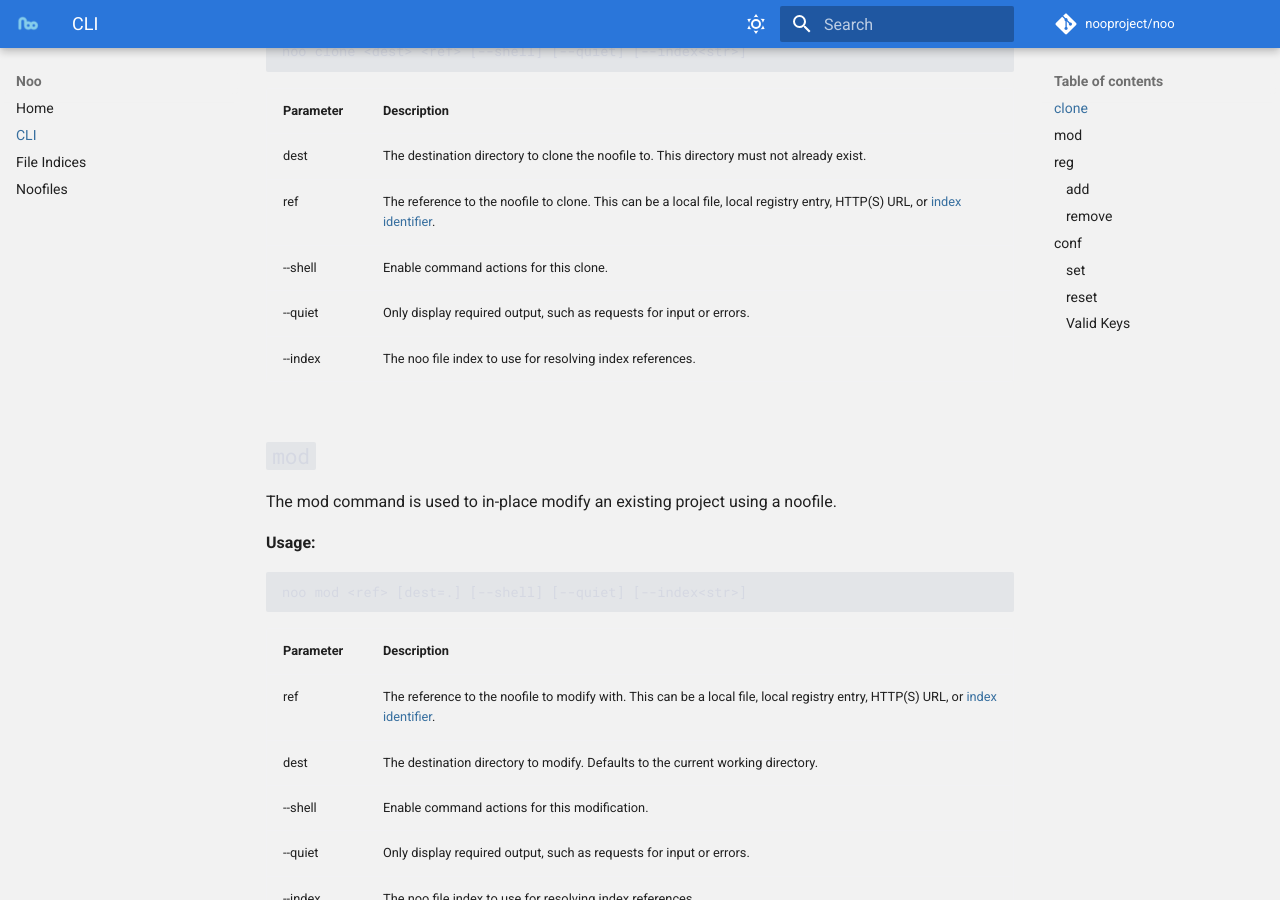
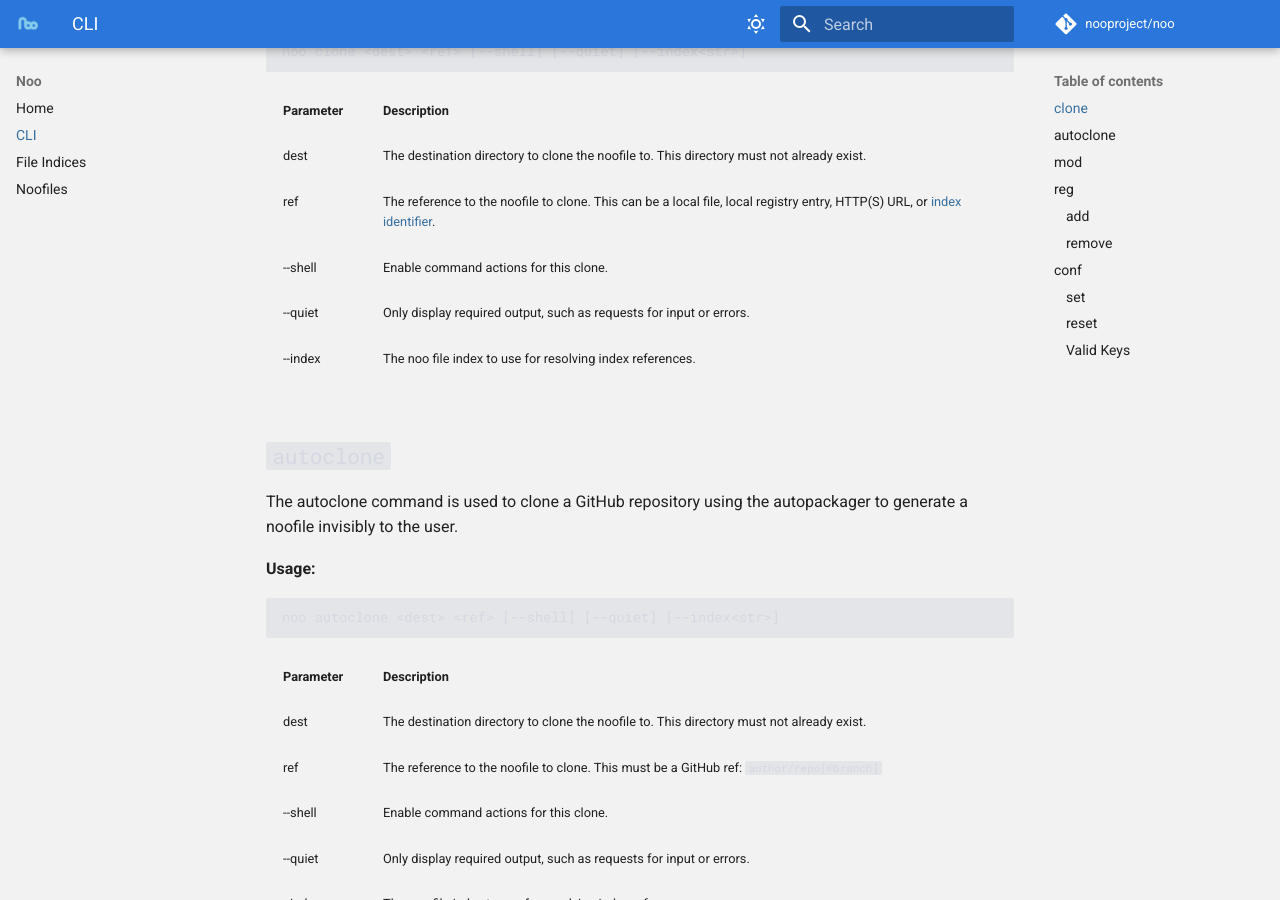
Before and after one commit to nooproject/noo, an MkDocs documentation site: the page built from docs/cli.md, in a window 1280 px wide and 900 px high, scrolled down 373 px. Built offline with MkDocs 1.6.1 and Material for MkDocs 9.7.7, drawn with Linux system fonts in a browser that asks for light colours; comment, search, counter and statistics services are not loaded.

Commit message:
chore: add autoclone to cli docs

```diff
--- a/docs/cli.md
+++ b/docs/cli.md
@@ -17,6 +17,22 @@ The clone command is used to clone a noofile from a noofile 'ref'.
 | --shell   | Enable command actions for this clone.                                                                                                 |
 | --quiet   | Only display required output, such as requests for input or errors.                                                                    |
 | --index   | The noo file index to use for resolving index references.                                                                              |
+
+## `autoclone`
+
+The autoclone command is used to clone a GitHub repository using the autopackager to generate a noofile invisibly to the user.
+
+**Usage:**
+
+    noo autoclone <dest> <ref> [--shell] [--quiet] [--index<str>]
+
+| Parameter | Description                                                                               |
+|-----------|-------------------------------------------------------------------------------------------|
+| dest      | The destination directory to clone the noofile to. This directory must not already exist. |
+| ref       | The reference to the noofile to clone. This must be a GitHub ref: `author/repo[@branch]`  |
+| --shell   | Enable command actions for this clone.                                                    |
+| --quiet   | Only display required output, such as requests for input or errors.                       |
+| --index   | The noo file index to use for resolving index references.                                 |
 
 ## `mod`
 
```
